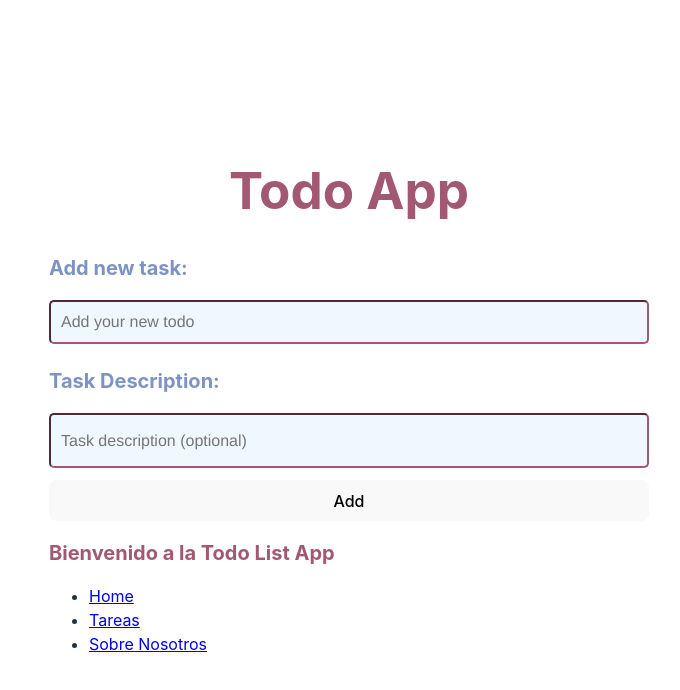
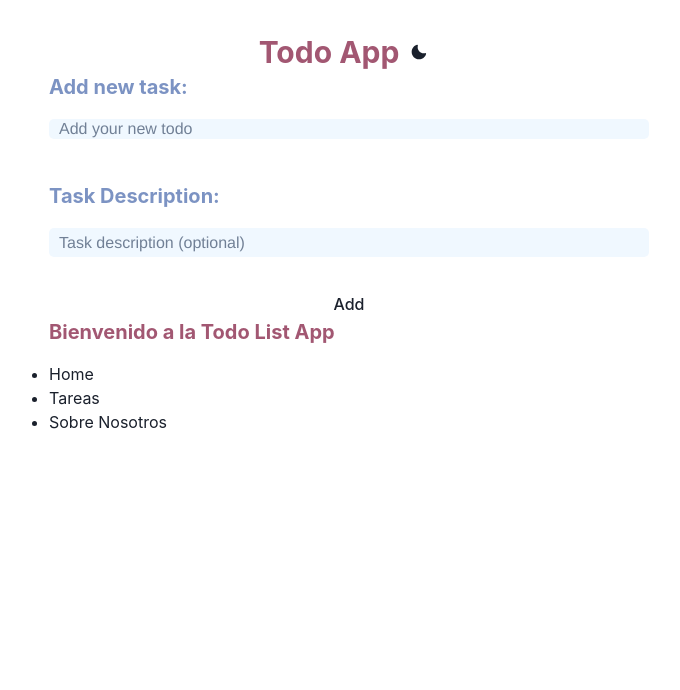
Before and after one commit to kiriasru/my-react-task-list, a React (Vite) app: page / in a window 1280 px wide. Shown: the top 690 px of the page, without its empty margins (291-971 px from the left). Built offline with nearby package versions, Linux system fonts and the light colour scheme.

Commit message:
Se ha agregado un modo claro y oscuro usando chakra ui

```diff
--- a/package.json
+++ b/package.json
@@ -10,6 +10,11 @@
     "preview": "vite preview"
   },
   "dependencies": {
+    "@chakra-ui/icons": "^2.1.1",
+    "@chakra-ui/react": "^2.8.2",
+    "@emotion/react": "^11.11.1",
+    "@emotion/styled": "^11.11.0",
+    "framer-motion": "^10.16.16",
     "react": "^18.2.0",
     "react-dom": "^18.2.0",
     "react-icons": "^4.11.0",
--- a/src/App.jsx
+++ b/src/App.jsx
@@ -1,8 +1,9 @@
-import { Suspense, lazy } from 'react';
 import { BrowserRouter as Router, Route, Routes } from 'react-router-dom';
+import { ChakraProvider } from '@chakra-ui/react'; // Importar ChakraProvider
 import Header from './components/Header';
 import TaskForm from './components/TaskForm';
 import './App.css';
+import { Suspense, lazy } from 'react';
 
 const HomePage = lazy(() => import('./components/Home'));
 const Tareas = lazy(() => import('./components/Tareas'));
@@ -11,6 +12,7 @@ const Menu = lazy(() => import('./components/Menu'));
 
 const App = () => {
   return (
+    <ChakraProvider> {/* Envolver toda la aplicación con ChakraProvider */}
       <Router>
         <div className="App">
           <Header />
@@ -26,6 +28,7 @@ const App = () => {
           </Suspense>
         </div>
       </Router>
+    </ChakraProvider>
   );
 };
 
--- a/src/components/Header.jsx
+++ b/src/components/Header.jsx
@@ -1,9 +1,32 @@
+import {
+  ChakraProvider,
+  Flex,
+  IconButton,
+  useColorMode,
+  Heading,
+} from '@chakra-ui/react';
+import { SunIcon, MoonIcon } from '@chakra-ui/icons';
+
 const Header = () => {
+  const { colorMode, toggleColorMode } = useColorMode();
+
   return (
     <header className="header">
-        <h1>Todo App</h1>
+      <ChakraProvider>
+        <Flex alignItems="center" justifyContent="space-between">
+          <Heading as="h1" size="lg">
+            Todo App
+          </Heading>
+          <IconButton
+            aria-label="Toggle color mode"
+            icon={colorMode === 'light' ? <MoonIcon /> : <SunIcon />}
+            onClick={toggleColorMode}
+            variant="ghost"
+          />
+        </Flex>
+      </ChakraProvider>
     </header>
-  )
-}
+  );
+};
 
-export default Header
+export default Header;
```
Also changed, not shown: 1 other file (tests, documents, lock files or other folders). Lines whose indentation alone changed are shown as unchanged.
